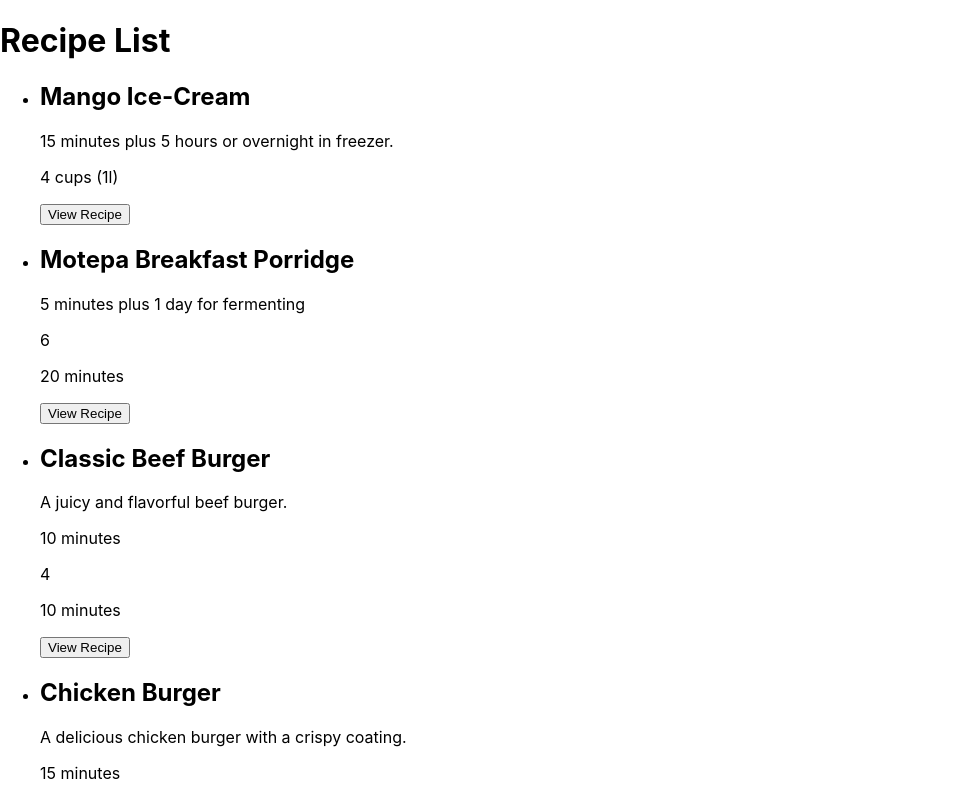
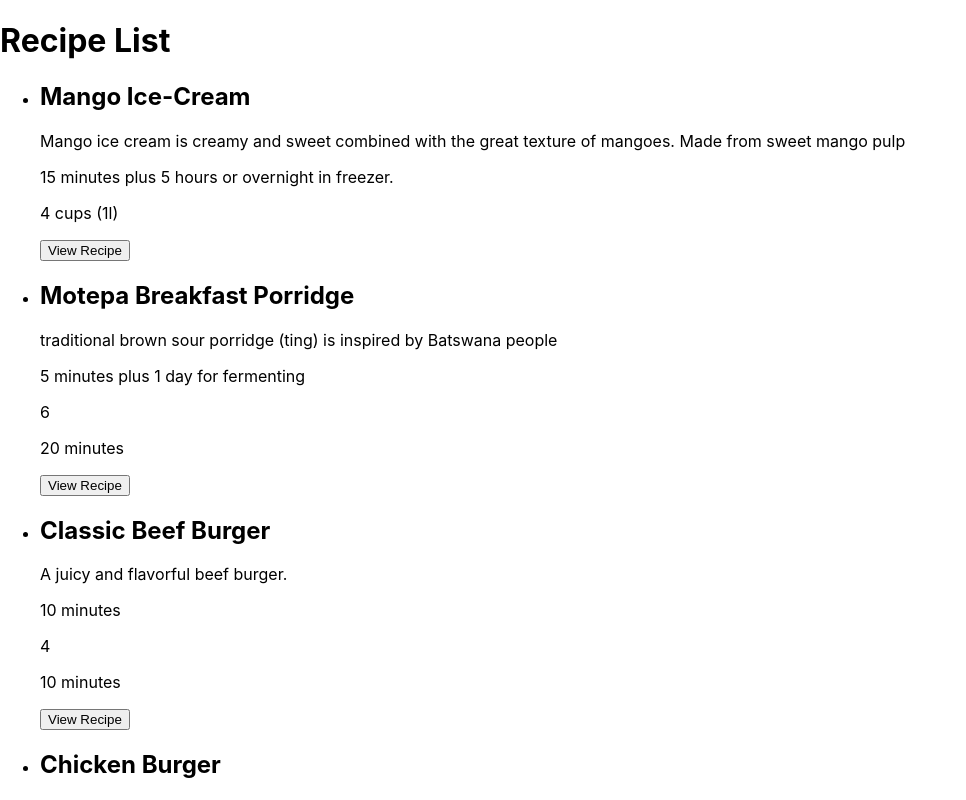
Before and after one commit to Nozzie-Dev/React-Recipe-Book-Website, a React (Create React App) app in the folder recipe-book-webapp/: page / in a window 1280 px wide. Shown: the top 800 px of the page, without its empty margins (0-966 px from the left). Built offline with nearby package versions, Linux system fonts and the light colour scheme.

Commit message:
added short descripton and fonts

```diff
--- a/recipe-book-webapp/public/index.html
+++ b/recipe-book-webapp/public/index.html
@@ -25,6 +25,8 @@
       Learn how to configure a non-root public URL by running `npm run build`.
     -->
     <title>React App</title>
+    <!--google fonts-->
+<link href="https://fonts.googleapis.com/css2?family=Bebas+Neue&family=Courgette&family=Poppins:ital,wght@0,100;0,200;0,300;0,400;0,500;0,600;0,700;0,800;0,900;1,100;1,200;1,300;1,400;1,500;1,600;1,700;1,800;1,900&display=swap" rel="stylesheet">
   </head>
   <body>
     <noscript>You need to enable JavaScript to run this app.</noscript>
--- a/recipe-book-webapp/src/App.css
+++ b/recipe-book-webapp/src/App.css
@@ -1,38 +1,3 @@
-.App {
-  text-align: center;
+body{
+
 }
-
-.App-logo {
-  height: 40vmin;
-  pointer-events: none;
-}
-
-@media (prefers-reduced-motion: no-preference) {
-  .App-logo {
-    animation: App-logo-spin infinite 20s linear;
-  }
-}
-
-.App-header {
-  background-color: #282c34;
-  min-height: 100vh;
-  display: flex;
-  flex-direction: column;
-  align-items: center;
-  justify-content: center;
-  font-size: calc(10px + 2vmin);
-  color: white;
-}
-
-.App-link {
-  color: #61dafb;
-}
-
-@keyframes App-logo-spin {
-  from {
-    transform: rotate(0deg);
-  }
-  to {
-    transform: rotate(360deg);
-  }
-}
--- a/recipe-book-webapp/src/App.js
+++ b/recipe-book-webapp/src/App.js
@@ -9,17 +9,17 @@ function App() {
     {
       id: 1,
       title: "Mango Ice-Cream",
-      shortDescription: "",
+      shortDescription: "Mango ice cream is creamy and sweet combined with the great texture of mangoes. Made from sweet mango pulp",
       ingredients: ["3 mangoes, peeled and pureed", "1 teaspoon (5ml) mango essence", "1 tin condensed milk", "1.5 cups (375 ml) fresh cream, chilled"],
       steps: ["Combine the mango puree, mango essence and condenced milk.","In a seperate bowl, whip the cream till soft peaks form, about 3 minutes.","Fold the condensed-milk mixture into the whipped cream.","Pour into freezer-safe dish and cover tightly with cling wrap. Freeze for at least 5 hours or overnight."],
       prepTime: "15 minutes plus 5 hours or overnight in freezer.",
       serves: "4 cups (1l)",
-      image: ""
+      image: "Mango-Ice-Cream.jpg"
     },
     {
       id: 2,
       title: "Motepa Breakfast Porridge",
-      shortDescription: "",
+      shortDescription: "traditional brown sour porridge (ting) is inspired by Batswana people",
       ingredients: ["1 cup (250ml) maize meal","4 cups (1l) water","0.5 teaspoon (2.5ml) salt","1 tablespoon (15ml) butter","Milk & sugar/ honey to serve"],
       steps: [ "Mix the maize meal with 1 cup (250ml) cold water to make a smooth paste. Leave to ferment in a warm place for 1 day","The next day, bring 3 cups (750ml) water to boil in a large pot, and add the salt.","Whisk the fermented maize meal into the boiling water, working quickly to break up any lumps. Simmer, covered, until thick and smooth, about 20 minutes.","Stir in butter","Serve with milk and sugar or honey."],
       prepTime: "5 minutes plus 1 day for fermenting",
```
Also changed, not shown: recipe-book-webapp/src/Mango-Ice-Cream.jpg (added), 1 other file (tests, documents, lock files or other folders).
